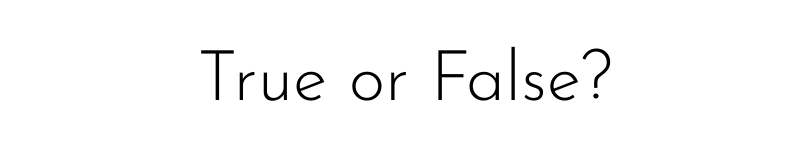
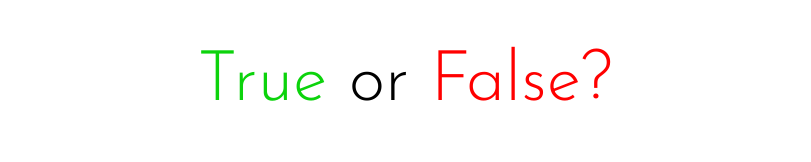
Before and after one commit to helenahagman/trueorfalse, a plain HTML site: page index.html in a window 1280 px wide. Shown: the top 162 px of the page, without its empty margins (235-1046 px from the left). Drawn offline with nearby package versions, Linux system fonts and the light colour scheme.

Commit message:
Add style to H1

```diff
--- a/assets/css/style.css
+++ b/assets/css/style.css
@@ -17,8 +17,14 @@ h1 {
     font-size: 70px;
 }
 
+/* intro area*/
+
+
 /* question area */
 
+
+
+/* buttons */
 
 #true {
     color: black;
--- a/index.html
+++ b/index.html
@@ -15,7 +15,8 @@
 </head>
 
 <body>
-    <h1>True or False?</h1>
+    <h1><span style="color:rgb(12, 211, 12);">True</span> or <span
+        style="color: red;">False?</span></h1>
     <img class="logo" src="assets/images/thumbsupdown.jpg" alt="Thumbs">
 
     <div class="intro-area">
@@ -25,7 +26,7 @@
     </div>
 
     <div class="question-area">
-        <span id="operand">New Question</span>
+        <span id="question">New Question</span>
         <br>
         <span>
         <button data-type ="submit" id="true">
```
